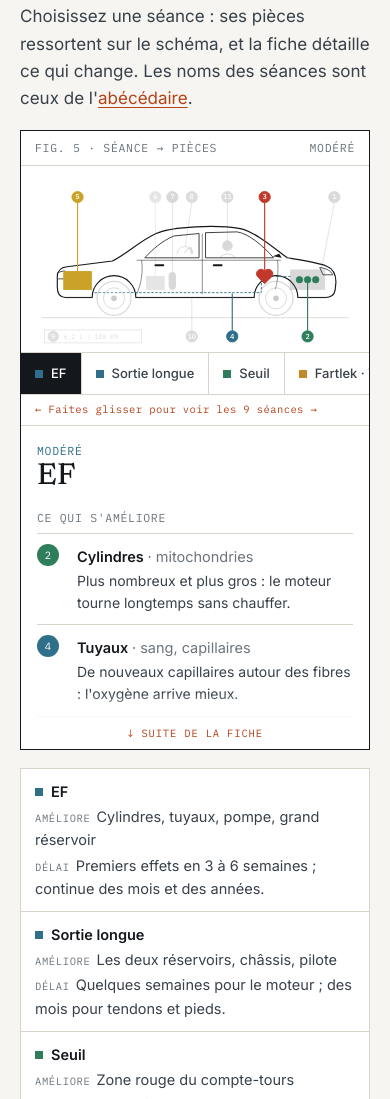
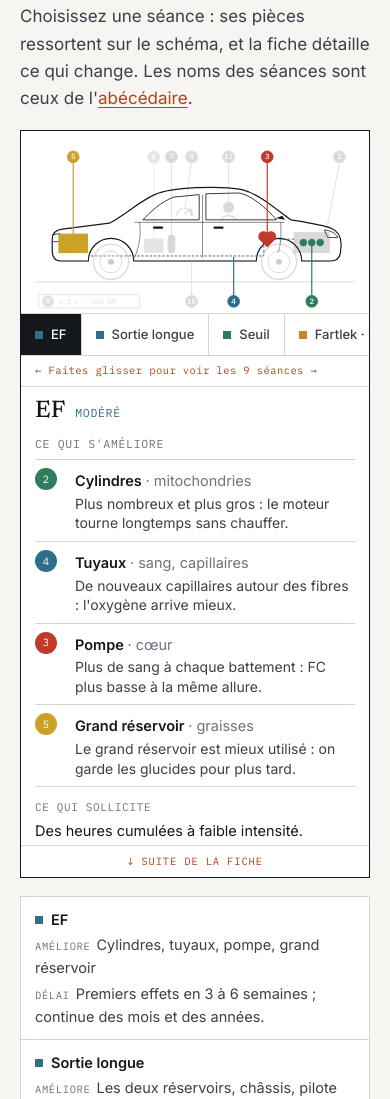
Before and after one commit to cyb-coaching/cyb-coaching.github.io, a plain HTML site: page ressources/moteur/index.html in a window 390 px wide. Shown: the part 5919-7018 px from the top of the page. Drawn offline with Linux system fonts and the light colour scheme.

Commit message:
Moteur : Fig. 5 sur téléphone, cadre plus haut pour la fiche, en-tête compact
Co-Authored-By: Claude Opus 5.5 <noreply@anthropic.com>
Claude-Session: https://claude.ai/code/session_0193kALi96DQ1M17uqKgbmTn

```diff
--- a/ressources/moteur/index.html
+++ b/ressources/moteur/index.html
@@ -119,7 +119,7 @@ figure{margin:0;display:grid;gap:10px;}
 .parts span{font-size:14px;color:var(--ink2);display:block;line-height:1.5;}
 
 /* labo */
-.lab{background:var(--card);border:1px solid var(--ink);display:grid;grid-template-rows:auto minmax(0,1fr);height:min(620px,74svh);}
+.lab{background:var(--card);border:1px solid var(--ink);display:grid;grid-template-rows:auto minmax(0,1fr);height:min(620px,74svh);scroll-margin:48px;}
 .lab-l{display:grid;gap:0;border-bottom:1px solid var(--rule);min-width:0;}
 .lab-bar{display:flex;justify-content:space-between;gap:8px;padding:8px 14px;border-bottom:1px solid var(--rule);}
 .carslot{padding:10px 12px 4px;}
@@ -130,7 +130,7 @@ figure{margin:0;display:grid;gap:10px;}
 .seg button[aria-pressed="true"]{background:var(--ink);color:#fff;}
 .seghint{display:none;}
 .dwrap{position:relative;min-height:0;}
-.detail{height:100%;overflow-y:auto;overscroll-behavior:contain;-webkit-overflow-scrolling:touch;padding:16px 16px 40px;display:grid;gap:16px;align-content:start;}
+.detail{height:100%;overflow-y:auto;overscroll-behavior:contain;-webkit-overflow-scrolling:touch;padding:16px 16px 48px;display:grid;gap:16px;align-content:start;}
 .detail:focus{outline:none;}
 .d-h{display:grid;gap:2px;}
 .d-h .label{color:var(--c);}
@@ -146,8 +146,19 @@ figure{margin:0;display:grid;gap:10px;}
 .dl dt{font-family:var(--mono);font-size:11px;letter-spacing:.06em;text-transform:uppercase;color:var(--muted);}
 .dl dd{margin:0;font-size:14.5px;}
 .dl .cond dt{color:var(--accent);}
-.more{position:absolute;left:0;right:0;bottom:0;height:56px;pointer-events:none;background:linear-gradient(rgba(255,255,255,0),#fff 50%);display:flex;align-items:flex-end;justify-content:center;padding-bottom:7px;font-family:var(--mono);font-size:10.5px;letter-spacing:.08em;text-transform:uppercase;color:var(--accent);transition:opacity .2s;}
+.more{position:absolute;left:0;right:0;bottom:0;height:32px;pointer-events:none;background:#fff;border-top:1px solid var(--rule);display:flex;align-items:center;justify-content:center;font-family:var(--mono);font-size:10.5px;letter-spacing:.08em;text-transform:uppercase;color:var(--accent);transition:opacity .2s;}
 .more.off{opacity:0;}
+@media(max-width:899px){
+  .lab{height:calc(100svh - 96px);min-height:520px;}
+  .lab-bar{display:none;}
+  .carslot{padding:4px 6px 0;}
+  .detail{padding:12px 14px 48px;gap:12px;}
+  .d-h{display:flex;align-items:baseline;gap:10px;flex-wrap:wrap;}
+  .d-h h3{font-size:1.5rem;order:1;}
+  .d-h .label{order:2;}
+  .detail .plist li{padding:8px 0;}
+  .detail .plist span{line-height:1.4;}
+}
 @media(max-width:899px){.seghint{display:block;margin:0;padding:6px 14px 7px;font-family:var(--mono);font-size:10.5px;letter-spacing:.04em;color:var(--accent);border-top:1px solid var(--rule);}}
 @media(min-width:900px){
   .lab{grid-template-columns:minmax(0,1.25fr) minmax(0,1fr);grid-template-rows:minmax(0,1fr);height:min(560px,calc(100vh - 80px));}
@@ -570,10 +581,12 @@ section.sec.alt{background:#ece8de;box-shadow:0 0 0 100vmax #ece8de;clip-path:in
   var first;
   S.forEach(function(s,k){
     var b=document.createElement('button');b.type='button';b.setAttribute('aria-pressed','false');b.style.setProperty('--c',s.c);
-    b.innerHTML='<i></i>'+esc(s.n);b.onclick=function(){pick(s,b);};chips.appendChild(b);if(!k)first=b;
+    b.innerHTML='<i></i>'+esc(s.n);b.onclick=function(){pick(s,b);fit();};chips.appendChild(b);if(!k)first=b;
     var tr=document.createElement('tr');tr.style.setProperty('--c',s.c);
     tr.innerHTML='<td><i></i>'+esc(s.n)+'</td><td>'+esc(s.recap)+'</td><td>'+esc(s.delai)+'</td>';recap.appendChild(tr);
   });
+  var lab=document.querySelector('.lab');
+  function fit(){if(innerWidth>=900)return;var r=lab.getBoundingClientRect();if(r.top<0||r.bottom>innerHeight)lab.scrollIntoView({block:'center',behavior:'smooth'});}
   function hint(){more.classList.toggle('off',detail.scrollTop+detail.clientHeight>=detail.scrollHeight-8);}
   function pick(s,b){
     chips.querySelectorAll('button').forEach(function(x){x.setAttribute('aria-pressed',x===b?'true':'false');});
```
